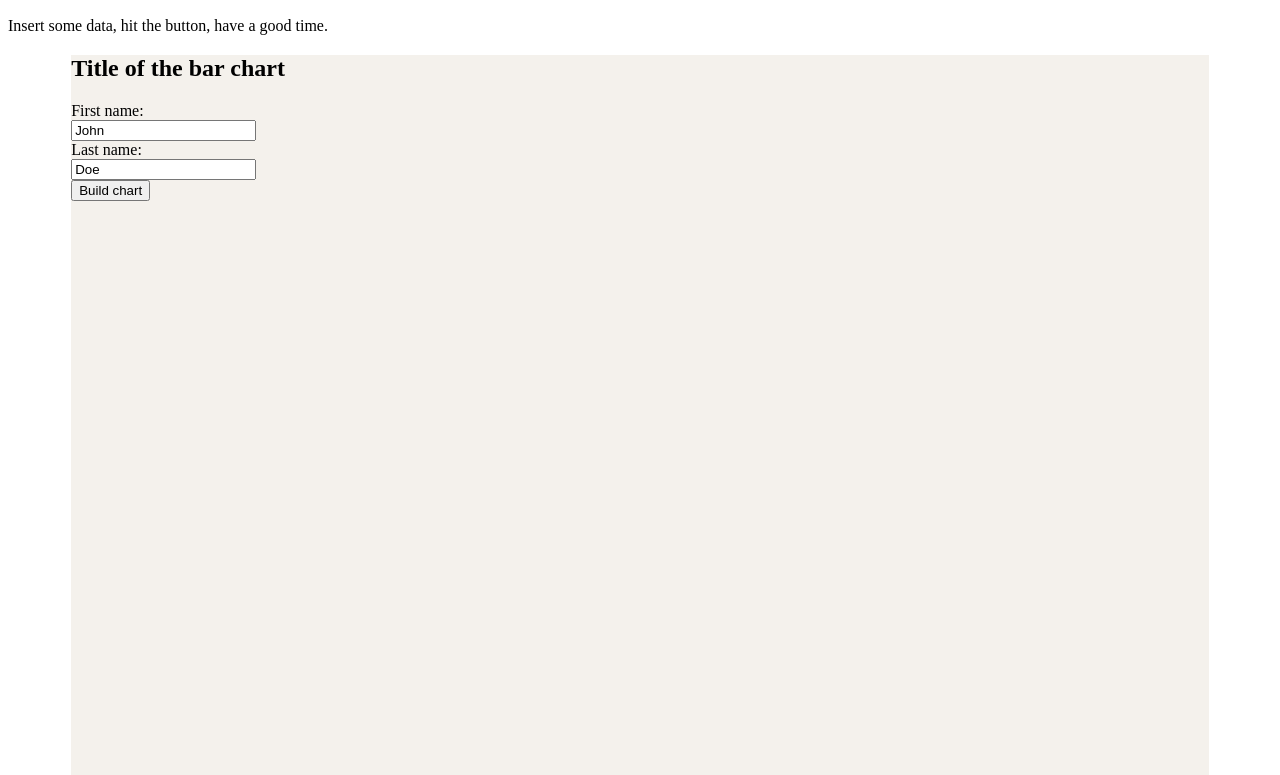
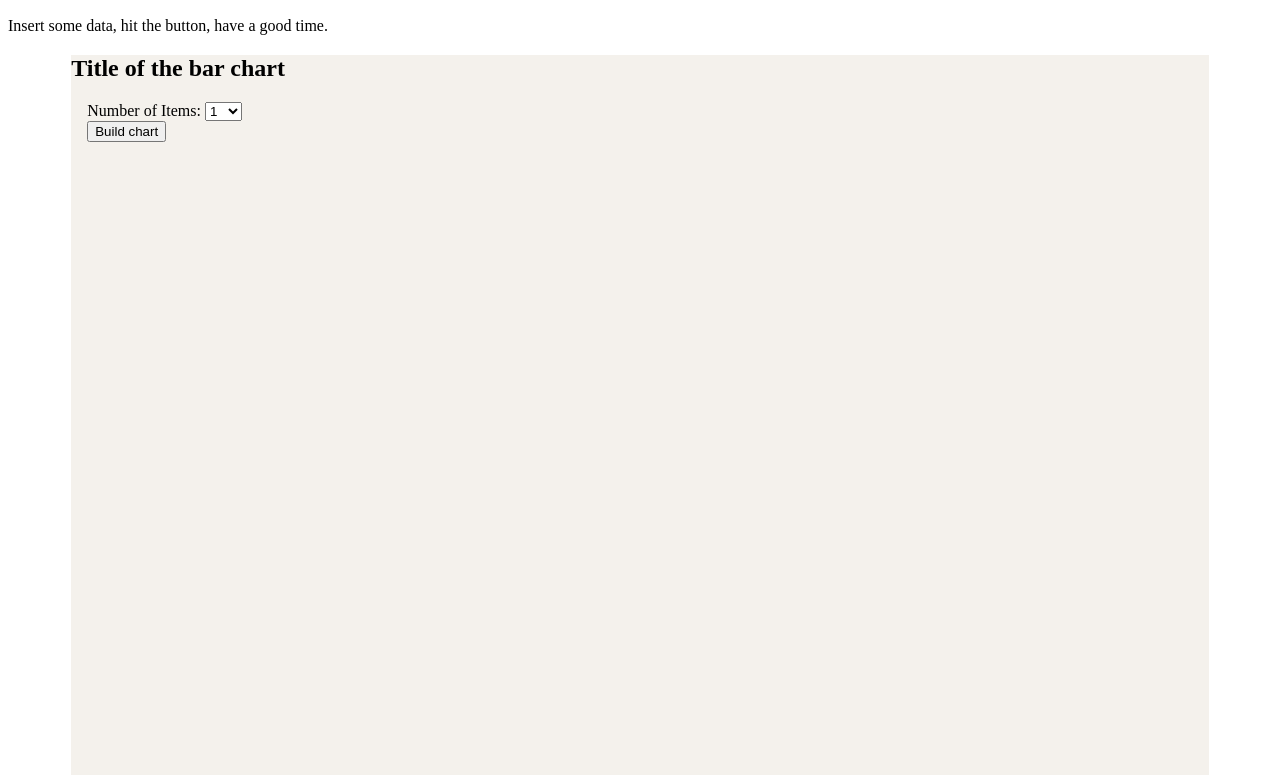
Before and after one commit to nsofianos/bar-chart, a website: page public/bar-chart.html in a window 1280 px wide. Shown: the part 50-825 px from the top of the page. Drawn offline with nearby package versions, Linux system fonts and the light colour scheme.

Commit message:
add number of items selection, button updates chart based on number of items. refactor element prepend to drawBarChart function

```diff
--- a/public/bar-chart.html
+++ b/public/bar-chart.html
@@ -18,10 +18,19 @@
         <div class="chart-container"></div>
         <div class="chart-options">
           <form>
-            <label for="fname">First name:</label><br />
-            <input type="text" id="fname" name="fname" value="John" /><br />
-            <label for="lname">Last name:</label><br />
-            <input type="text" id="lname" name="lname" value="Doe" />
+            <label for="fitems">Number of Items:</label>
+            <select name="fitems" id="fitems">
+              <option value="1">1</option>
+              <option value="2">2</option>
+              <option value="3">3</option>
+              <option value="4">4</option>
+              <option value="5">5</option>
+              <option value="6">6</option>
+              <option value="7">7</option>
+              <option value="8">8</option>
+              <option value="9">9</option>
+              <option value="10">10</option>
+            </select>
           </form>
           <button id="buildChart">Build chart</button>
         </div>
--- a/public/main.css
+++ b/public/main.css
@@ -1,3 +1,13 @@
+html {
+  box-sizing: border-box;
+}
+
+*,
+*:before,
+*:after {
+  box-sizing: inherit;
+}
+
 html,
 body {
   height: 100%;
@@ -21,6 +31,10 @@ main {
   justify-content: space-evenly;
 }
 
+.chart-options {
+  margin: 1em;
+}
+
 .bar {
   margin: 0.5em;
   height: 100px;
--- a/public/scripts/chart.js
+++ b/public/scripts/chart.js
@@ -1,7 +1,9 @@
 $(document).ready(function () {
   $("button").click(function () {
-    $(".chart-container").empty();
-    $(".chart-container").prepend(drawBarChart(6));
+    const data = $("#fitems").val();
+    drawBarChart(data);
+    //$(".chart-container").empty();
+    //$(".chart-container").prepend(drawBarChart(data));
   });
 });
 
@@ -13,7 +15,6 @@ const createBarElement = () => {
 };
 
 const drawBarChart = (data, options, element) => {
-  console.log("drawn chart");
   const $barChart = $(`
   <div class="chart">
   </div>
@@ -21,5 +22,6 @@ const drawBarChart = (data, options, element) => {
   for (let i = 0; i < data; i++) {
     $barChart.prepend(createBarElement());
   }
-  return $barChart;
+  $(".chart-container").empty();
+  $(".chart-container").prepend($barChart);
 };
```
